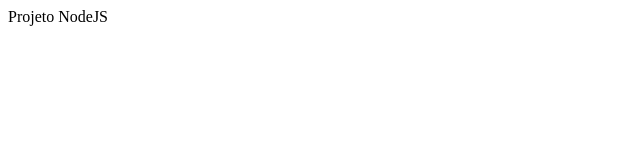
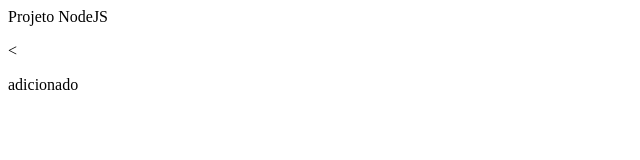
Before and after one commit to fabianobdt/nodejs, a plain HTML site: page index.html in a window 1280 px wide. Shown: the whole page, without its empty margins (0-640 px from the left). Drawn offline with Linux system fonts and the light colour scheme.

Commit message:
alterado index.html

```diff
--- a/index.html
+++ b/index.html
@@ -4,5 +4,7 @@
 </head>
 <body>
 <P>Projeto NodeJS</P>
+
+<<p>adicionado</p>
 </body>
 </html>
```
